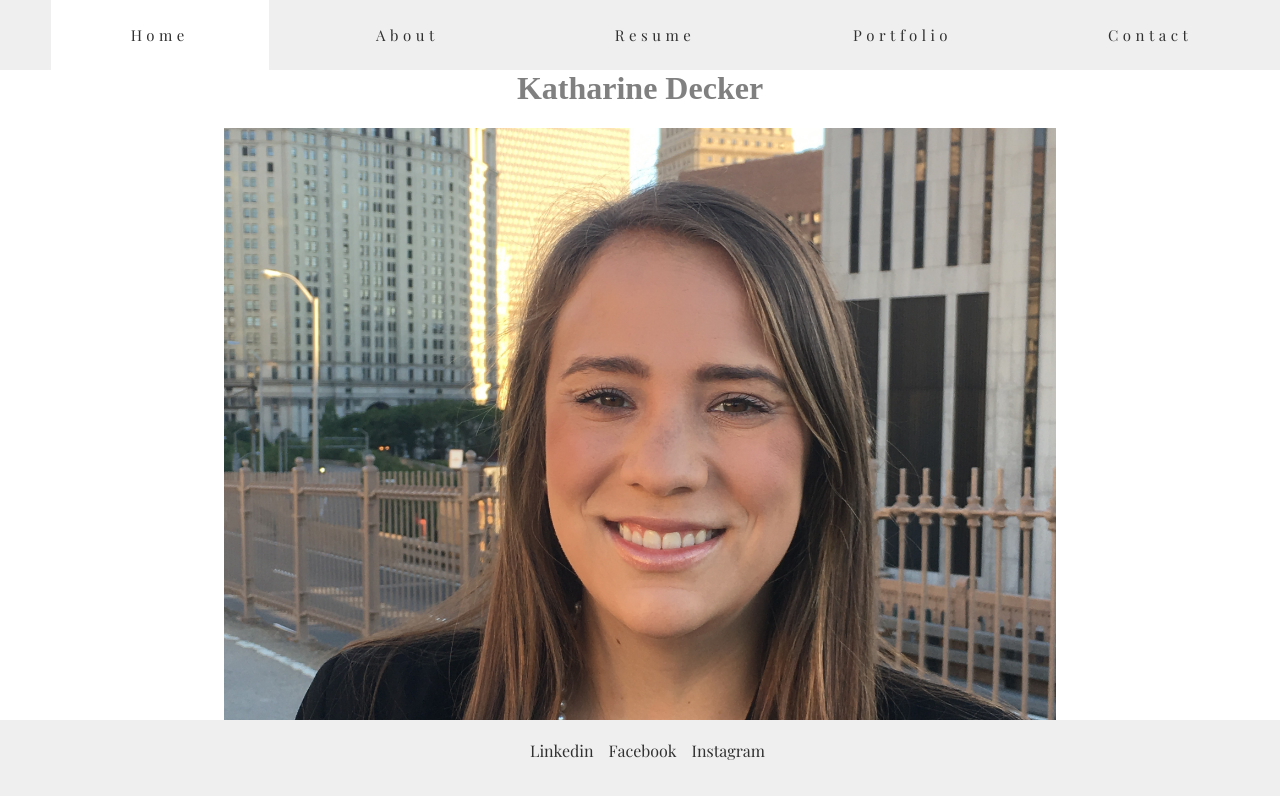
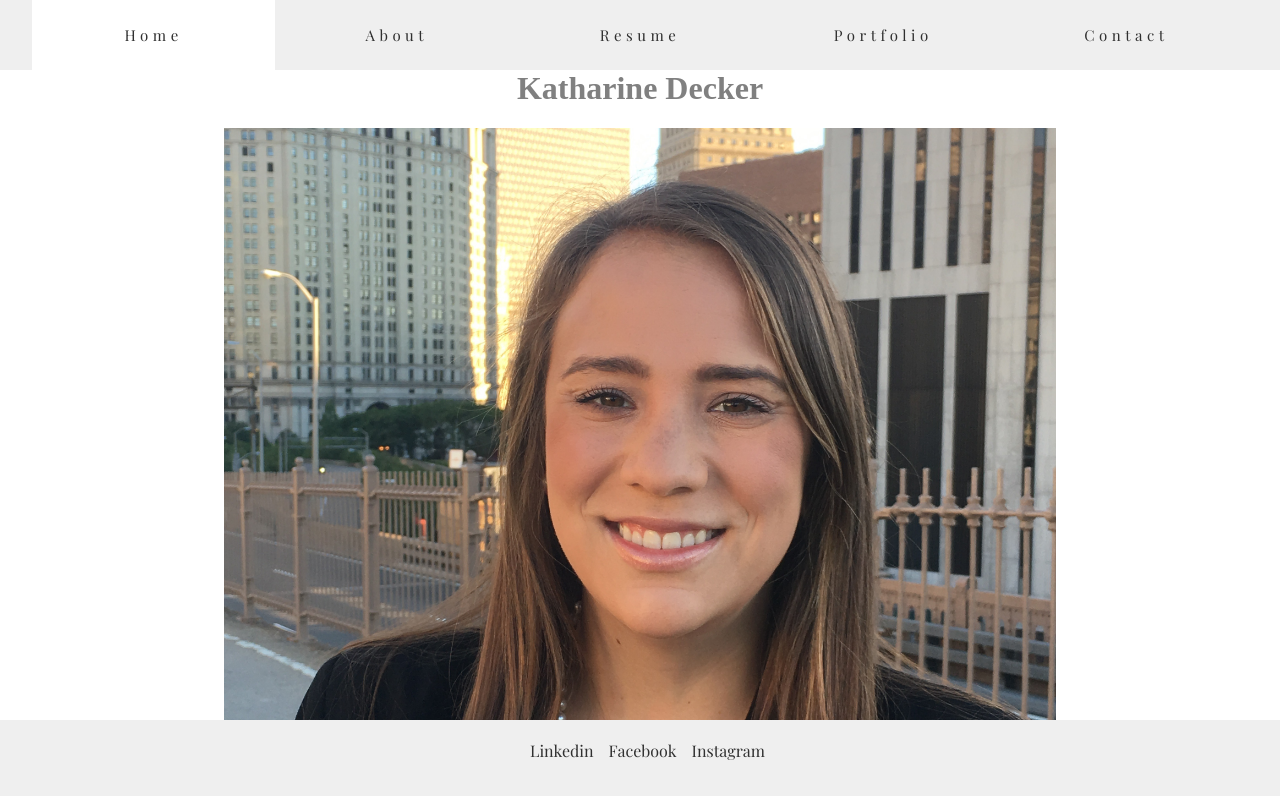
Before and after one commit to chrismccutcheon/KDProfile, a React (Create React App) app in the folder client/: page / in a window 1280 px wide. Shown: the top 796 px of the page. Built offline with nearby package versions, Linux system fonts and the light colour scheme; a web font is replaced by a local one.

Commit message:
Changed title and background images

```diff
--- a/client/src/App.css
+++ b/client/src/App.css
@@ -1,3 +1,7 @@
+.html, body{
+  width: 100%;
+  height: 100%;
+}
 .App {
   text-align: center;
   height: 100%;
@@ -52,18 +56,19 @@ input:active, button:active, submit:active, a:active {
   transform: translateY(4px);
 }
 /*Navabar button styles*/
-
+.navbar{
+  width: 100%;
+  height: 70px;
+}
 .navBtn {
-  height: 70px;
-  width: 17%;
-  padding-bottom:  20px;
-}
-.navbar button {
+  box-sizing: border-box;
+  height: 100%;
+  width: 19%;
+  padding-bottom:  25px;
   font-family: Playfair Display;
   font-size: 15px;
   letter-spacing: .3em;
-  padding-top: 20px;
-  margin-left: 30px;
+  padding-top: 25px;
 }
 
 /*Footer styles*/
```
